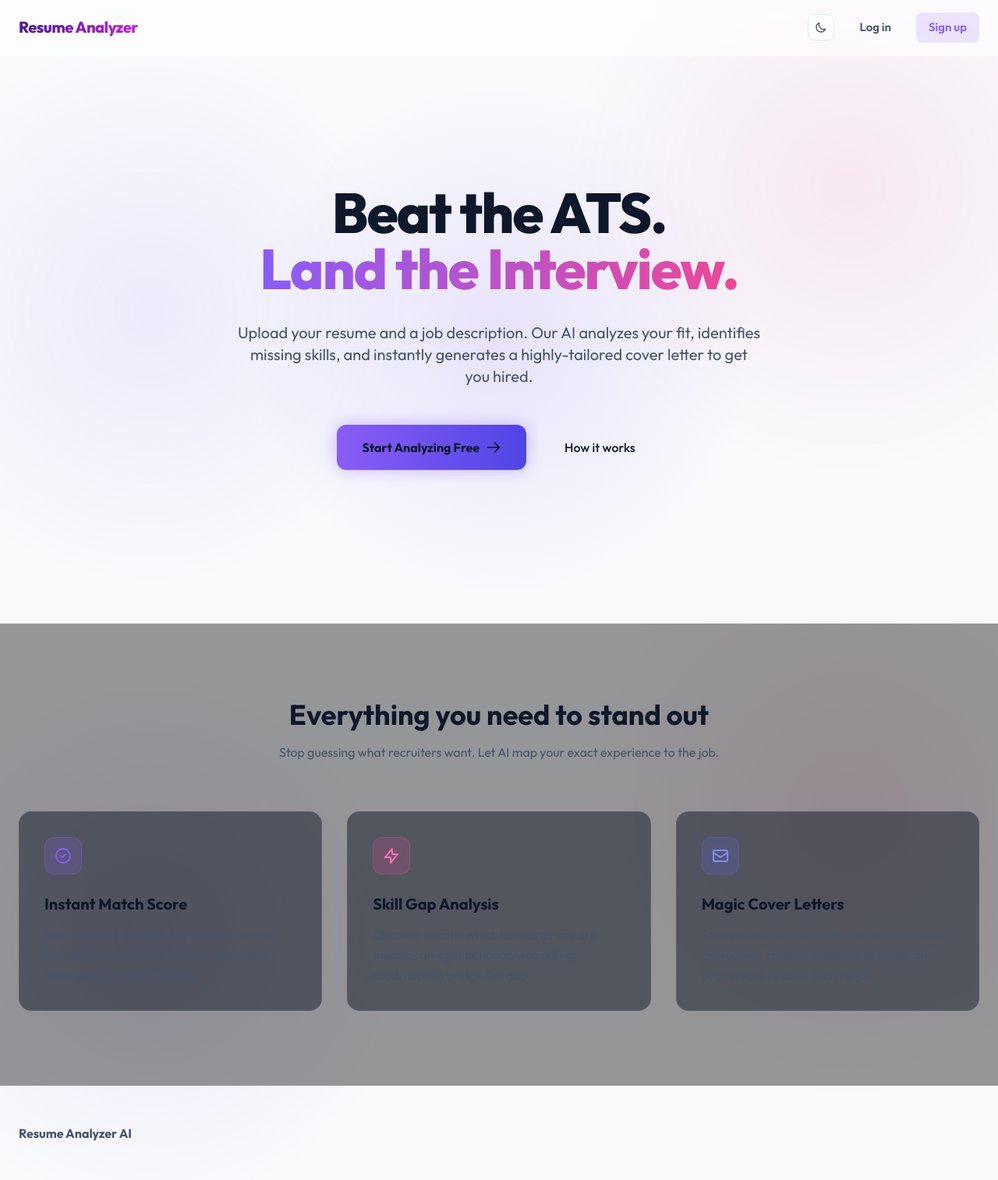
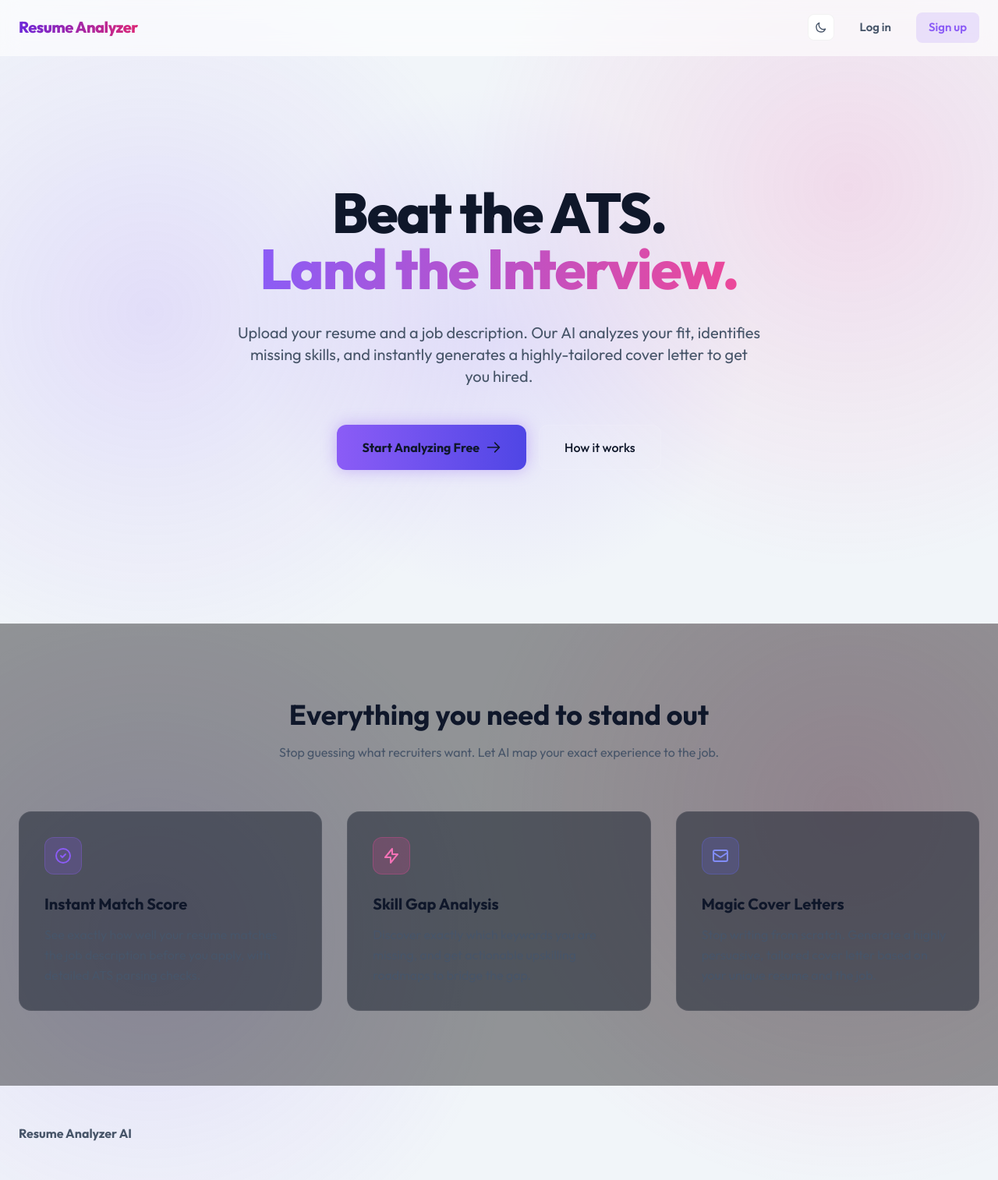
Before and after one commit to bhatiaayan30/Resume_Analyzer, a Django app: page / in a window 1280 px wide. Shown: the whole page at 78% size. Run offline with Django 4.2, Linux system fonts and the light colour scheme; some libraries are stand-ins or nearby versions.

Commit message:
style: enhance white theme for premium dark mode parity

```diff
--- a/templates/analyzer/base.html
+++ b/templates/analyzer/base.html
@@ -227,30 +227,42 @@
     }
 
     html.light {
-      --bg-color: #f8fafc;
-      --surface: rgba(255, 255, 255, 0.85);
+      --bg-color: #f1f5f9; /* Soft, premium light background */
+      --surface: rgba(255, 255, 255, 0.7); /* More transparent glass */
       --text-main: #0f172a;
       --text-muted: #475569;
-      --border: rgba(0, 0, 0, 0.1);
+      --border: rgba(255, 255, 255, 0.8); /* White border for glass reflection */
 
-      --logo-grad-1: #4c1d95;
-      --logo-grad-2: #c026d3;
+      /* Premium Light Theme Shadows */
+      --shadow-sm: 0 4px 6px -1px rgba(0, 0, 0, 0.03);
+      --shadow-md: 0 10px 15px -3px rgba(0, 0, 0, 0.05);
+      --shadow-lg: 0 20px 25px -5px rgba(0, 0, 0, 0.05), 0 0 30px rgba(139, 92, 246, 0.15);
+
+      --logo-grad-1: #6d28d9;
+      --logo-grad-2: #db2777;
       --title-grad-1: #4c1d95;
       --title-grad-2: #db2777;
-      --title-shadow: rgba(219, 39, 119, 0.2);
+      --title-shadow: rgba(219, 39, 119, 0.15);
     }
 
     html.light body {
       background-image:
-        radial-gradient(circle at 15% 50%, rgba(139, 92, 246, 0.1), transparent 30%),
-        radial-gradient(circle at 85% 30%, rgba(236, 72, 153, 0.1), transparent 30%);
+        radial-gradient(circle at 15% 50%, rgba(139, 92, 246, 0.15), transparent 40%),
+        radial-gradient(circle at 85% 30%, rgba(236, 72, 153, 0.15), transparent 40%);
     }
+
+    /* Tailwind Overrides for Light Mode */
     html.light .text-white { color: #0f172a !important; }
     html.light .text-gray-400, html.light .text-gray-300 { color: #475569 !important; }
+    html.light .text-gray-500 { color: #64748b !important; }
+
     html.light .bg-gray-900, html.light .bg-gray-800 { background-color: #ffffff !important; }
+    html.light .bg-[#1e1e24] { background-color: rgba(255, 255, 255, 0.8) !important; border-color: rgba(255,255,255,0.9) !important; }
+    html.light .bg-[#2a2a35] { background-color: #f8fafc !important; color: #0f172a !important; }
     html.light .bg-gray-900\/50, html.light .bg-gray-800\/50 { background-color: rgba(255, 255, 255, 0.6) !important; }
-    html.light .border-gray-700, html.light .border-gray-600 { border-color: #e2e8f0 !important; }
-    html.light .border-gray-700\/50 { border-color: rgba(226, 232, 240, 0.5) !important; }
+
+    html.light .border-gray-700, html.light .border-gray-600 { border-color: rgba(0, 0, 0, 0.05) !important; }
+    html.light .border-gray-700\/50 { border-color: rgba(0, 0, 0, 0.03) !important; }
 
     .logo {
       background: linear-gradient(to right, var(--logo-grad-1), var(--logo-grad-2));
```
